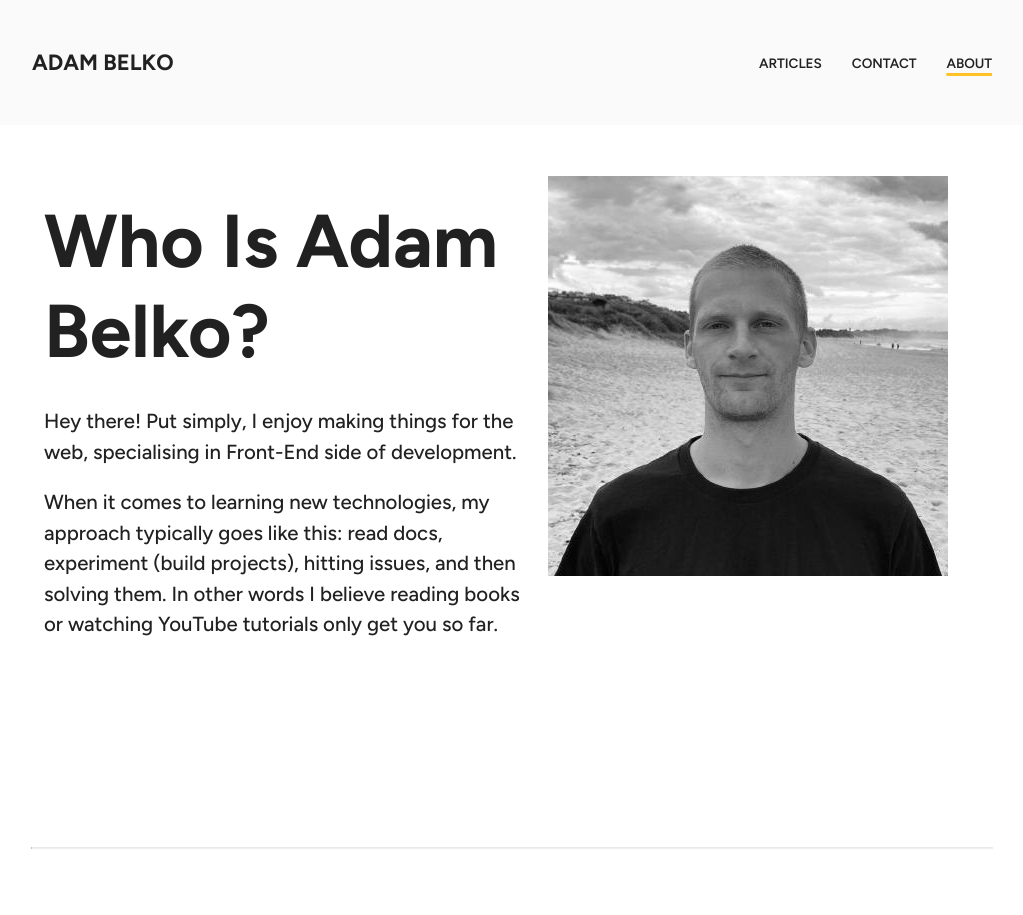
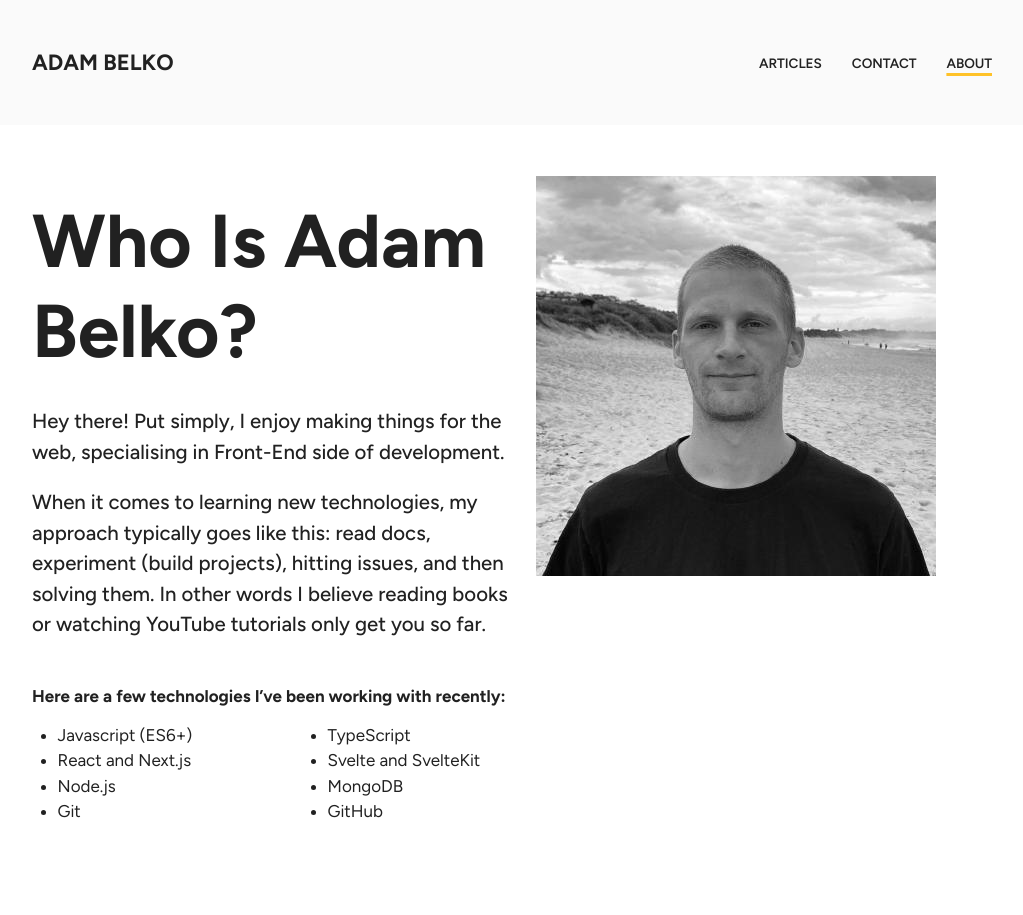
Before and after one commit to adambelko/personal-website, a SvelteKit app: page /about in a window 1280 px wide. Shown: the top 915 px of the page, without its empty margins (128-1151 px from the left). Built offline with nearby package versions, Linux system fonts and the light colour scheme.

Commit message:
add tech stack section to About page

```diff
--- a/src/routes/about/+page.svelte
+++ b/src/routes/about/+page.svelte
@@ -1,17 +1,35 @@
 <div class="about-container">
     <div class="intro-container">
-        <div class="into-text-container">
+        <div class="intro-text-container">
             <h1 class="about-h1">Who Is Adam Belko?</h1>
-            <p>Hey there! Put simply, I enjoy making things for the web, specialising in Front-End side of
-                development.</p>
+            <p>
+                Hey there! Put simply, I enjoy making things for the web, specialising in Front-End side of
+                development.
+            </p>
             <br>
-            <p>When it comes to learning new technologies, my approach typically goes like this: read docs, experiment
+            <p>
+                When it comes to learning new technologies, my approach typically goes like this: read docs, experiment
                 (build projects), hitting issues, and then solving them. In other words I believe reading books or
-                watching YouTube tutorials only get you so far.</p>
+                watching YouTube tutorials only get you so far.
+            </p>
+            <br>
         </div>
         <div class="into-img-container">
             <img src="/my-profile-photo.jpeg" alt="adam-belko">
         </div>
+    </div>
+    <div class="tech-stack-container">
+        <p>Here are a few technologies I’ve been working with recently:</p>
+        <ul class="tech-stack-list">
+            <li>Javascript (ES6+)</li>
+            <li>TypeScript</li>
+            <li>React and Next.js</li>
+            <li>Svelte and SvelteKit</li>
+            <li>Node.js</li>
+            <li>MongoDB</li>
+            <li>Git</li>
+            <li>GitHub</li>
+        </ul>
     </div>
 </div>
 
@@ -27,15 +45,16 @@
         display: flex;
     }
 
-    .into-text-container {
+    .intro-text-container {
         display: flex;
         flex-direction: column;
         width: 50%;
-        padding: 20px 12px;
+        padding-top: 20px;
+        padding-right: 12px;
     }
 
     .into-img-container {
-        padding: 0 12px;
+        padding-left: 12px;
     }
 
     .about-h1 {
@@ -47,10 +66,28 @@
         padding-bottom: 0.4em;
     }
 
-    .into-text-container p {
+    .intro-text-container p{
         font-size: 1.2em;
-        font-weight: 500;
         line-height: 1.5em;
     }
 
+    .tech-stack-container p {
+        font-weight: bold;
+    }
+
+    .tech-stack-container {
+        margin-top: 1.5em;
+    }
+
+    .tech-stack-list {
+        display: grid;
+        grid-template-columns: repeat(2, minmax(200px, 270px));
+        list-style: disc;
+        font-size: 1em;
+        font-weight: 400;
+        line-height: 1.5em;
+        margin-top: 1em;
+        padding-left: 1.5em;
+    }
+
 </style>
```
